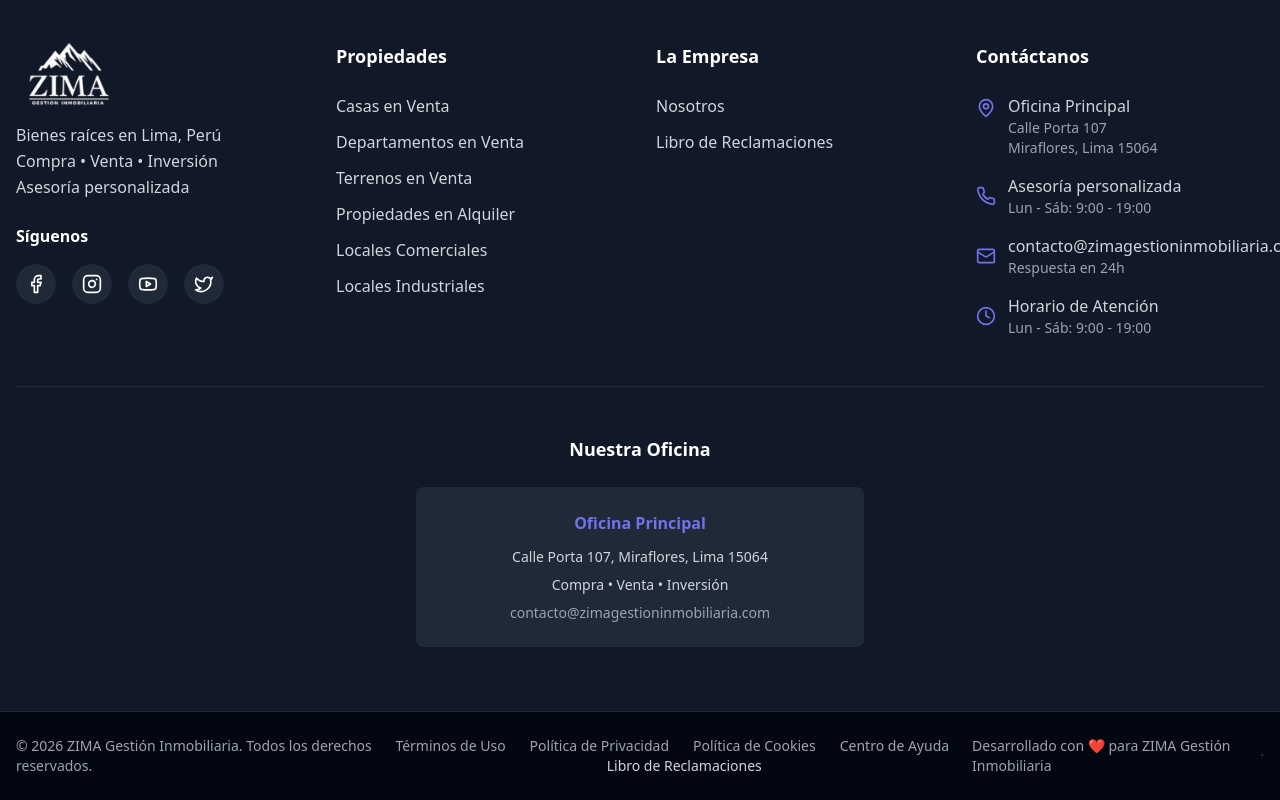
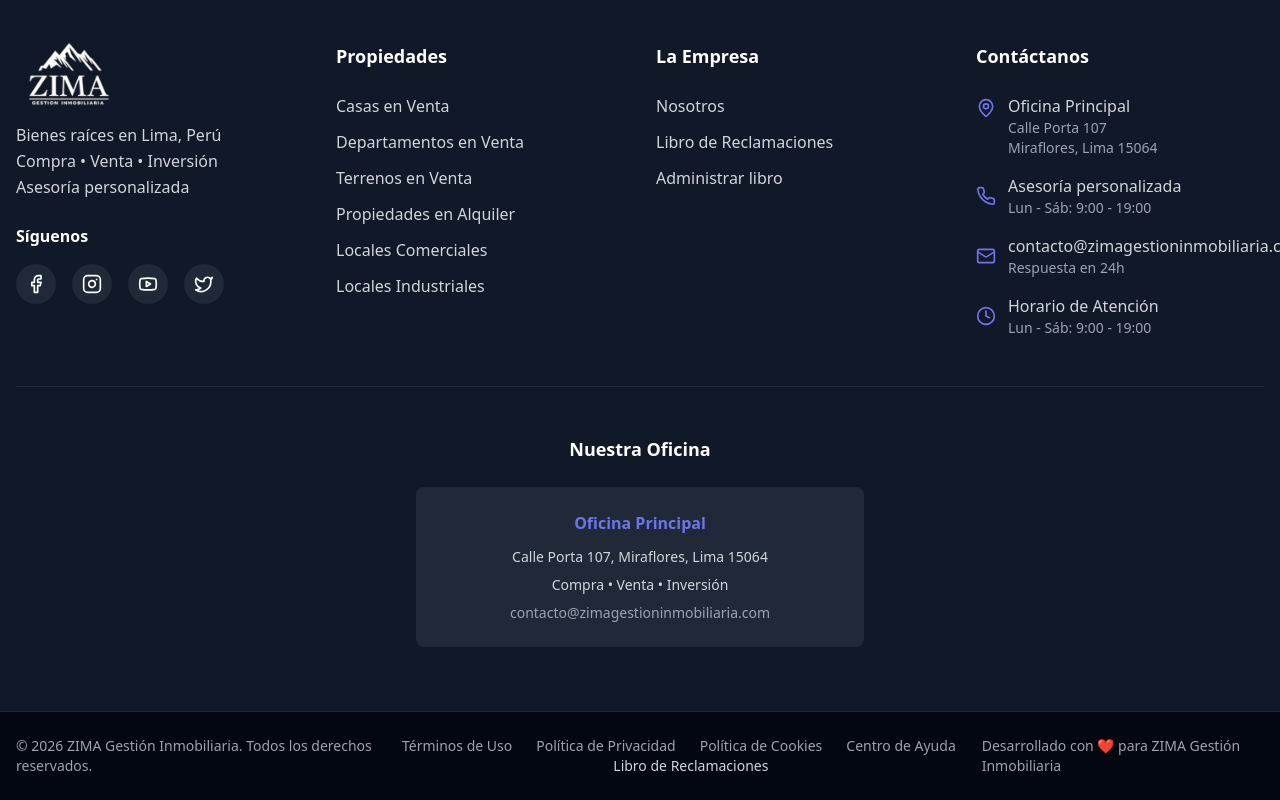
Before and after one commit to wendylisbethflores01-coder/zima, a React (Vite) app: page /oficinas in a window 1280 px wide. Shown: the part 1742-2542 px from the top of the page. Built offline with nearby package versions, Linux system fonts and the light colour scheme; no server answers; the HTML template or start-up script is replaced by a standard one.

Commit message:
feat: agregar enlace administrar libro en footer

```diff
--- a/src/components/Footer.tsx
+++ b/src/components/Footer.tsx
@@ -54,6 +54,7 @@
     empresa: [
       { name: "Nosotros", href: "/#nosotros" },
       { name: "Libro de Reclamaciones", href: "/libro-reclamaciones" },
+      { name: "Administrar libro", href: "/reclamaciones-admin/login" },
     ],
     soporte: [
       { name: "Centro de Ayuda", href: "/ayuda" },
@@ -286,15 +287,8 @@
               </Link>
             </div>
 
-            <div className="text-sm text-gray-400 flex items-center gap-3">
+            <div className="text-sm text-gray-400">
               Desarrollado con ❤️ para ZIMA Gestión Inmobiliaria
-              <Link
-                to="/reclamaciones-admin/login"
-                className="text-gray-600 hover:text-gray-400 transition-colors text-xs"
-                title="Panel administrativo"
-              >
-                ·
-              </Link>
             </div>
           </div>
         </div>
```
